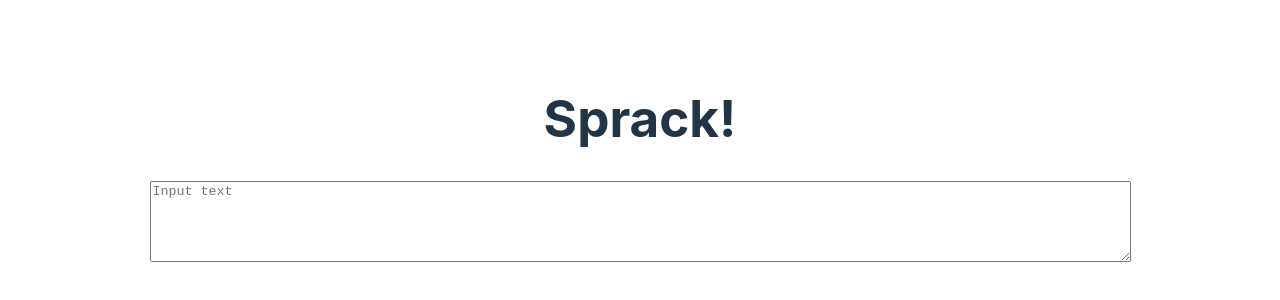
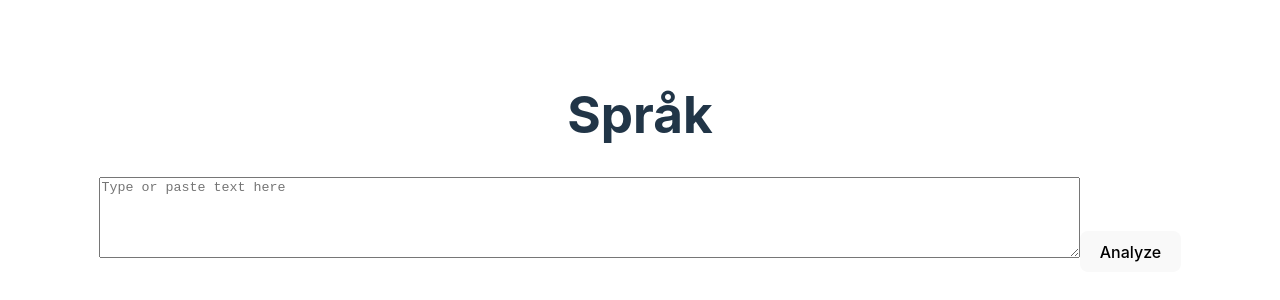
Before and after one commit to ali-eser/sprack, a React (Vite) app in the folder frontend/: page / in a window 1280 px wide. Shown: the part 238-538 px from the top of the page. Built offline with nearby package versions, Linux system fonts and the light colour scheme.

Commit message:
Add complete app logic

```diff
--- a/frontend/src/App.tsx
+++ b/frontend/src/App.tsx
@@ -1,12 +1,54 @@
+import { FormEvent, useState } from 'react'
 import './App.css'
+import get_sentiment from './services/textService';
 
 function App() {
+  const [textInput, setTextInput] = useState("");
+  const [prevInput, setPrevInput] = useState("");
+  const [isLoading, setIsLoading] = useState(false);
+
+  const [label, setLabel] = useState(null);
+  const [score, setScore] = useState(null);
+
+  async function handleSubmit(e: FormEvent<HTMLFormElement>) {
+    e.preventDefault();
+
+    if (prevInput === textInput || textInput === "") {
+      return
+    }
+
+    setIsLoading(true);
+
+    const result = await get_sentiment(textInput);
+
+    setTimeout(() => {
+      setLabel(result.label);
+      setScore(result.score);
+      setIsLoading(false);
+    }, 500);
+
+    setPrevInput(textInput);
+  }
+
   return (
     <>
-      <h1>Sprack!</h1>
-      <form action="submit">
-        <textarea cols={120} rows={5} name="text" id="text" placeholder='Input text'></textarea>
+      <h1>Språk</h1>
+      <form onSubmit={handleSubmit}>
+        <textarea className={`input-box ${isLoading ? "gradient-border" : "normal-border"}`} cols={120} rows={5} name="text" id="text" value={textInput} placeholder='Type or paste text here'
+          onChange={(e) => setTextInput(e.target.value)}/>
+          {isLoading && (
+            <button type='submit'>Analyzing</button>
+          )}
+          {!isLoading && (
+            <button type='submit'>Analyze</button>
+          )}
       </form>
+      {score && (
+        <div>
+          <h3>{label} with a score of {score}</h3>
+        </div>
+      )}
+
     </>
   )
 }
```
